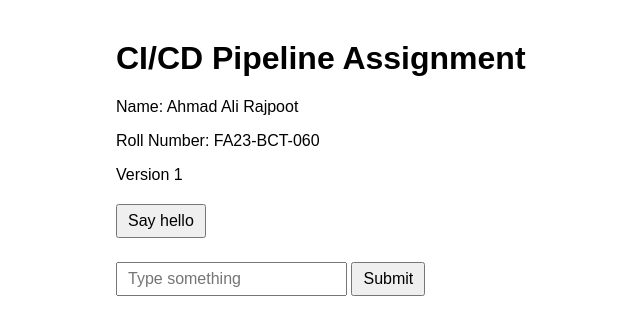
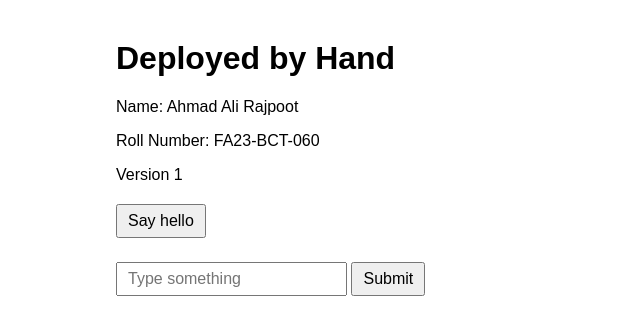
Before and after one commit to Ahmad-a-Rajpoot/cicd-assignment-FA23-BCT-060, a plain HTML site: page index.html in a window 1280 px wide. Shown: the whole page, without its empty margins (204-844 px from the left). Drawn offline with Linux system fonts and the light colour scheme.

Commit message:
Change the heading

```diff
--- a/index.html
+++ b/index.html
@@ -9,7 +9,7 @@
   </style>
 </head>
 <body>
-  <h1 id="main-heading">CI/CD Pipeline Assignment</h1>
+  <h1 id="main-heading">Deployed by Hand</h1>
   <p id="student-name">Name: Ahmad Ali Rajpoot</p>
   <p id="roll-number">Roll Number: FA23-BCT-060</p>
   <p id="version">Version 1</p>
```
